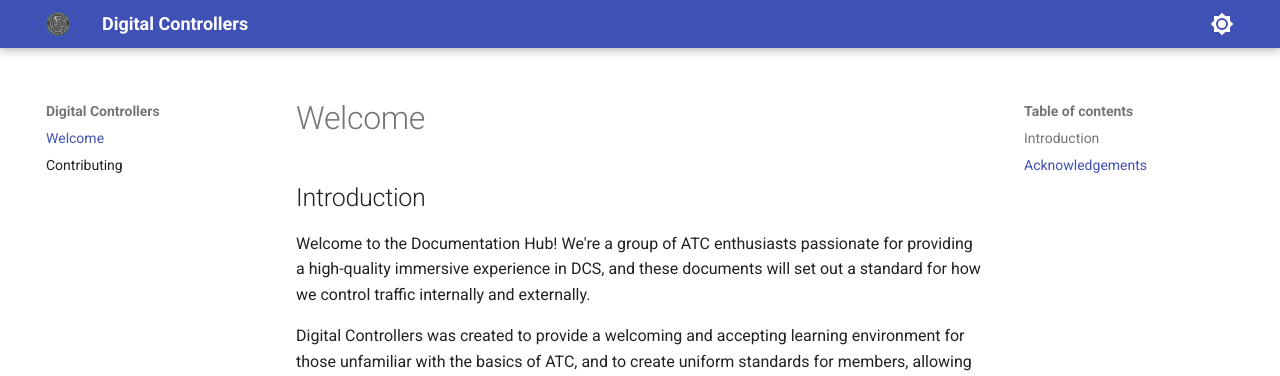
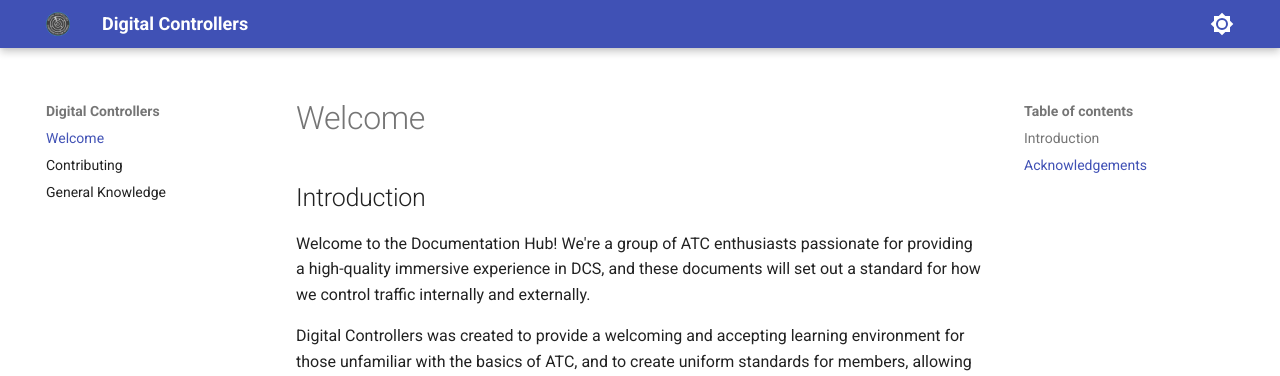
Before and after one commit to Digital-Controllers/website, an MkDocs documentation site: the page built from docs/index.md, in a window 1280 px wide. Shown: the top 376 px of the page. Built offline with MkDocs 1.6.1 and Material for MkDocs 9.7.7, drawn with Linux system fonts in a browser that asks for light colours.

Commit message:
Update mkdocs.yml

```diff
--- a/mkdocs.yml
+++ b/mkdocs.yml
@@ -19,6 +19,7 @@
 nav:
   - Welcome: index.md
   - Contributing: contributing.md
+  - General Knowledge: general-knowledge/index.md
 plugins:
   - social
 markdown_extensions:
```
